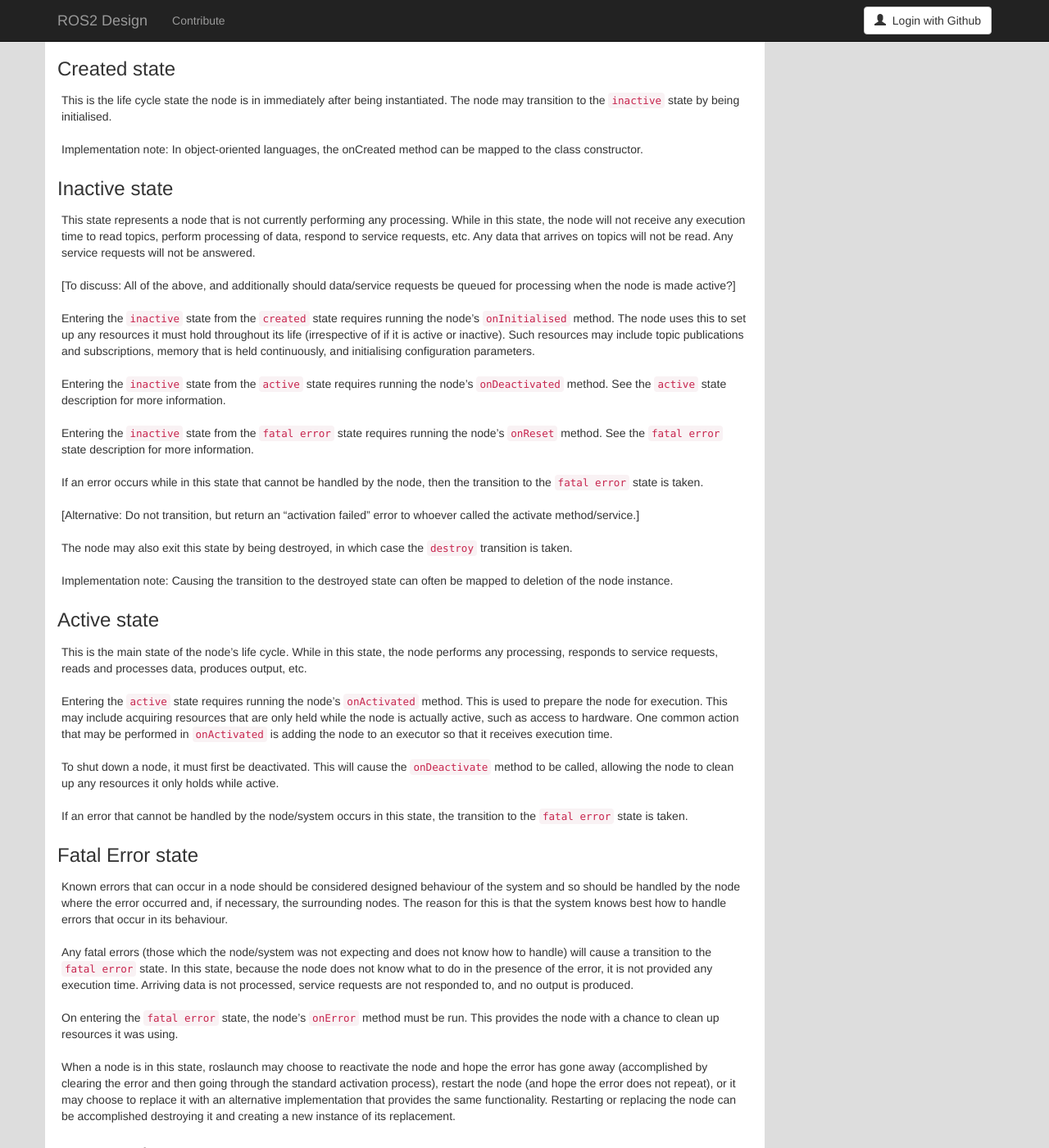
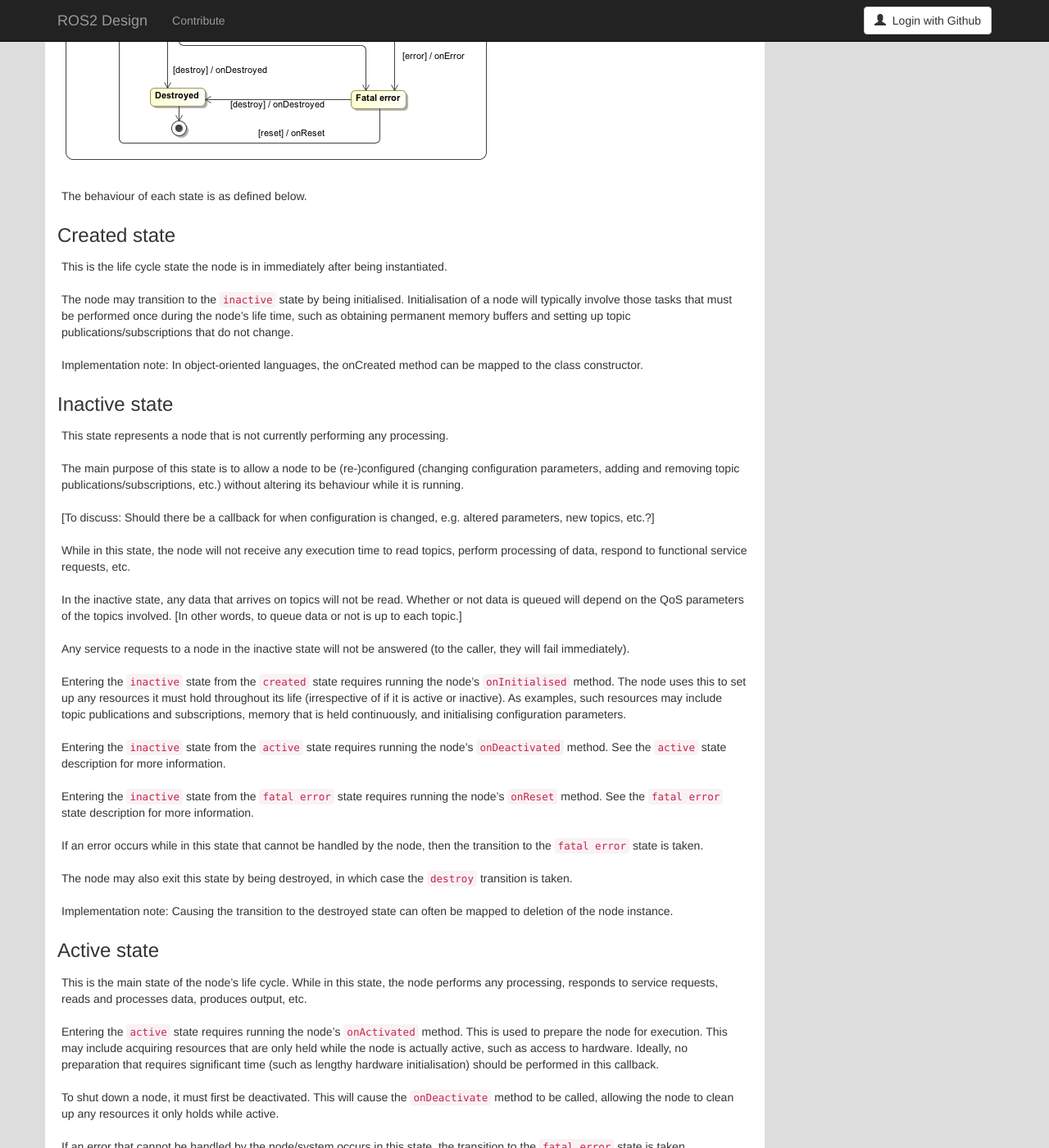
Before and after one commit to ros2/design, a Jekyll site: the page built from articles/node_lifecycle.md, in a window 1280 px wide and 1400 px high, scrolled down 869 px. Shown: the whole window at 82% size. Built offline with Jekyll 4.4.1, drawn with Linux system fonts in a browser that asks for light colours; nearby versions of some CDN libraries; some of the changed text lies outside the part shown.

Commit message:
Many changes as per pull request discussion

```diff
--- a/articles/node_lifecycle.md
+++ b/articles/node_lifecycle.md
@@ -2,11 +2,7 @@
 layout: default
 title: Managed nodes
 abstract:
-  This article describes the concept of a node with a managed life cycle. It
-  aims to document some of the options for supporting managed-life cycle nodes
-  in ROS 2. It has been written with consideration for the existing design of
-  the ROS 2 C++ client library, and in particular the current design of
-  executors.
+  This article describes the concept of a node with a managed life cycle. It aims to document some of the options for supporting managed-life cycle nodes in ROS 2. It has been written with consideration for the existing design of the ROS 2 C++ client library, and in particular the current design of executors.
 author: '[Geoffrey Biggs](https://github.com/gbiggs)'
 published: true
 ---
@@ -23,19 +19,18 @@
 
 ## Background
 
-A managed life cycle for nodes allows greater precision over the state of ROS
-system. It will allow roslaunch to have greater control over launching a ROS
-system, and in particular will allow roslaunch to ensure that all components
-have been instantiated correctly before it allows any component to begin
-executing its behaviour. It will also allow nodes to be restarted or replaced
-on-line.
+A managed life cycle for nodes allows greater precision over the state of ROS system. It will allow roslaunch to have greater control over launching a ROS system, and in particular will allow roslaunch to ensure that all components have been instantiated correctly before it allows any component to begin executing its behaviour. It will also allow nodes to be restarted or replaced on-line.
 
-The most important concept of this document is that a managed node presents a
-well-known interface, executes according to a well-known life cycle state
-machine, and otherwise can be considered a black box. This allows freedom to
-the node developer on how they provide the managed life cycle functionality,
-while also ensuring that any tools created for managing nodes can work with any
-compliant node.
+The most important concept of this document is that a managed node presents a known interface, executes according to a known life cycle state machine, and otherwise can be considered a black box. This allows freedom to the node developer on how they provide the managed life cycle functionality, while also ensuring that any tools created for managing nodes can work with any compliant node.
+
+
+## Glossary
+
+* Configuration: To alter aspects of a node's behaviour through known interfaces (services and topics). This includes setting parameters and connecting topics. Configuration may be performed multiple times during a node's life.
+* Initialise: To shift a node from the created state to the inactive state, during which the node is prepared for execution. For example, memory buffers can be allocated.
+* Activate: To shift a node from the inactive state to the active state. For example, internal variables can be re-initialised based on changed configuration parameters and hardware access may be obtained.
+* Deactivate: To shift a node from the active state to the inactive state. For example, hardware access may be relinquished.
+* Fatal error: An unforeseen error that cannot be handled by the robot application, requiring the node to be reset or destroyed.
 
 
 ## Life cycle
@@ -46,92 +41,57 @@
 
 ### Created state
 
-This is the life cycle state the node is in immediately after being
-instantiated. The node may transition to the `inactive` state by being
-initialised.
+This is the life cycle state the node is in immediately after being instantiated.
 
-Implementation note: In object-oriented languages, the onCreated method can be
-mapped to the class constructor.
+The node may transition to the `inactive` state by being initialised. Initialisation of a node will typically involve those tasks that must be performed once during the node's life time, such as obtaining permanent memory buffers and setting up topic publications/subscriptions that do not change.
+
+Implementation note: In object-oriented languages, the onCreated method can be mapped to the class constructor.
 
 ### Inactive state
 
 This state represents a node that is not currently performing any processing.
-While in this state, the node will not receive any execution time to read
-topics, perform processing of data, respond to service requests, etc. Any data
-that arrives on topics will not be read. Any service requests will not be
-answered.
 
-[To discuss: All of the above, and additionally should data/service requests be
-queued for processing when the node is made active?]
+The main purpose of this state is to allow a node to be (re-)configured (changing configuration parameters, adding and removing topic publications/subscriptions, etc.) without altering its behaviour while it is running.
 
-Entering the `inactive` state from the `created` state requires running the
-node's `onInitialised` method. The node uses this to set up any resources it
-must hold throughout its life (irrespective of if it is active or inactive).
-Such resources may include topic publications and subscriptions, memory that is
-held continuously, and initialising configuration parameters.
+[To discuss: Should there be a callback for when configuration is changed, e.g. altered parameters, new topics, etc.?]
 
-Entering the `inactive` state from the `active` state requires running the
-node's `onDeactivated` method. See the `active` state description for more
-information.
+While in this state, the node will not receive any execution time to read topics, perform processing of data, respond to functional service requests, etc.
 
-Entering the `inactive` state from the `fatal error` state requires running
-the node's `onReset` method. See the `fatal error` state description for more
-information.
+In the inactive state, any data that arrives on topics will not be read. Whether or not data is queued will depend on the QoS parameters of the topics involved. [In other words, to queue data or not is up to each topic.]
 
-If an error occurs while in this state that cannot be handled by the node, then
-the transition to the `fatal error` state is taken.
+Any service requests to a node in the inactive state will not be answered (to the caller, they will fail immediately).
 
-[Alternative: Do not transition, but return an "activation failed" error to
-whoever called the activate method/service.]
+Entering the `inactive` state from the `created` state requires running the node's `onInitialised` method. The node uses this to set up any resources it must hold throughout its life (irrespective of if it is active or inactive). As examples, such resources may include topic publications and subscriptions, memory that is held continuously, and initialising configuration parameters.
 
-The node may also exit this state by being destroyed, in which case the
-`destroy` transition is taken.
+Entering the `inactive` state from the `active` state requires running the node's `onDeactivated` method. See the `active` state description for more information.
 
-Implementation note: Causing the transition to the destroyed state can often be
-mapped to deletion of the node instance.
+Entering the `inactive` state from the `fatal error` state requires running the node's `onReset` method. See the `fatal error` state description for more information.
+
+If an error occurs while in this state that cannot be handled by the node, then the transition to the `fatal error` state is taken.
+
+The node may also exit this state by being destroyed, in which case the `destroy` transition is taken.
+
+Implementation note: Causing the transition to the destroyed state can often be mapped to deletion of the node instance.
 
 ### Active state
 
-This is the main state of the node's life cycle. While in this state, the node
-performs any processing, responds to service requests, reads and processes
-data, produces output, etc.
+This is the main state of the node's life cycle. While in this state, the node performs any processing, responds to service requests, reads and processes data, produces output, etc.
 
-Entering the `active` state requires running the node's `onActivated` method.
-This is used to prepare the node for execution. This may include acquiring
-resources that are only held while the node is actually active, such as access
-to hardware. One common action that may be performed in `onActivated` is adding
-the node to an executor so that it receives execution time.
+Entering the `active` state requires running the node's `onActivated` method. This is used to prepare the node for execution. This may include acquiring resources that are only held while the node is actually active, such as access to hardware. Ideally, no preparation that requires significant time (such as lengthy hardware initialisation) should be performed in this callback.
 
-To shut down a node, it must first be deactivated. This will cause the
-`onDeactivate` method to be called, allowing the node to clean up any resources
-it only holds while active.
+To shut down a node, it must first be deactivated. This will cause the `onDeactivate` method to be called, allowing the node to clean up any resources it only holds while active.
 
-If an error that cannot be handled by the node/system occurs in this state, the
-transition to the `fatal error` state is taken.
+If an error that cannot be handled by the node/system occurs in this state, the transition to the `fatal error` state is taken.
 
 ### Fatal Error state
 
-Known errors that can occur in a node should be considered designed behaviour
-of the system and so should be handled by the node where the error occurred
-and, if necessary, the surrounding nodes. The reason for this is that the
-system knows best how to handle errors that occur in its behaviour.
+Known errors that can occur in a node should be considered designed behaviour of the system and so should be handled by the node where the error occurred and, if necessary, the surrounding nodes. The reason for this is that the system knows best how to handle errors that occur in its behaviour.
 
-Any fatal errors (those which the node/system was not expecting and does not
-know how to handle) will cause a transition to the `fatal error` state. In this
-state, because the node does not know what to do in the presence of the error,
-it is not provided any execution time. Arriving data is not processed, service
-requests are not responded to, and no output is produced.
+Any fatal errors (those which the node/system was not expecting and does not know how to handle) will cause a transition to the `fatal error` state. In this state, because the node does not know what to do in the presence of the error, it is not provided any execution time. Arriving data is not processed, service requests are not responded to, and no output is produced.
 
-On entering the `fatal error` state, the node's `onError` method must be
-run. This provides the node with a chance to clean up resources it was using.
+On entering the `fatal error` state, the node's `onError` method must be executed. This provides the node with a chance to clean up resources it was using.
 
-When a node is in this state, roslaunch may choose to reactivate the node and
-hope the error has gone away (accomplished by clearing the error and then going
-through the standard activation process), restart the node (and hope the error
-does not repeat), or it may choose to replace it with an alternative
-implementation that provides the same functionality. Restarting or replacing
-the node can be accomplished destroying it and creating a new instance of its
-replacement.
+When a node is in this state, roslaunch may choose to reactivate the node and hope the error has gone away (accomplished by clearing the error and then going through the standard activation process), restart the node (and hope the error does not repeat), or it may choose to replace it with an alternative implementation that provides the same functionality. Restarting or replacing the node can be accomplished destroying it and creating a new instance of its replacement.
 
 ### Destroyed state
 
@@ -139,35 +99,24 @@
 
 A node must be deactivated before it can be destroyed.
 
-On entering this state, the node's `onDestroyed` method must be run. This is
-the node's last chance to clean up.
+On entering this state, the node's `onDestroyed` method must be run. This is the node's last chance to clean up.
 
-Implementation note: In object-oriented languages, the onDestroyed method can
-be mapped to the class destructor.
+Implementation note: In object-oriented languages, the onDestroyed method can be mapped to the class destructor.
 
 
 
 
 ## Interface
 
-A node must provide the messages and services defined in this section to
-qualify as a managed node. These services define the external interface of a
-managed node as seen by tools that perform the managing. As such, it should be
-possible to consider any object that provides these services correctly to be a
-managed node.
+A node must provide the messages and services defined in this section to qualify as a managed node. These services define the external interface of a managed node as seen by tools that perform the managing. As such, it should be possible to consider any object that provides these services correctly to be a managed node.
 
-Conversely, any object that provides these services but does not behave in the
-way defined in the life cycle state machine is malformed.
+Conversely, any object that provides these services but does not behave in the way defined in the life cycle state machine is malformed.
 
-These services may be provided via attributes and method calls (for local
-management) or via ROS messages and services (for remote management).
-In the case of providing a ROS middleware interface, specific topics must be
-used, and they should be placed in a suitable namespace.
+These services may be provided via attributes and method calls (for local management) or via ROS messages and topics/services (for remote management). In the case of providing a ROS middleware interface, specific topics must be used, and they should be placed in a suitable namespace.
 
 ### Initialisation
 
-The following service should be called to initialise the node. This service must
-be named `initialise`.
+The following service should be called to initialise the node. This service must be named `initialise`.
 
 {% raw %}
     ---
@@ -178,8 +127,7 @@
 
 ### Activation
 
-The following service should be called to activate the node. This service must
-be named `activate`.
+The following service should be called to activate the node. This service must be named `activate`.
 
 {% raw %}
     ---
@@ -190,8 +138,7 @@
 
 ### Deactivation
 
-The following service should be called to deactivate the node. This service
-must be named `deactivate`.
+The following service should be called to deactivate the node. This service must be named `deactivate`.
 
 {% raw %}
     ---
@@ -202,9 +149,7 @@
 
 ### Clearing the error state
 
-The following service should be called to clear the node's fatal error status.
-This is done when the node is to be re-activated in the hope that the error has
-gone away.
+The following service should be called to clear the node's fatal error status. This is done when the node is to be re-activated in the hope that the error has gone away. This service must be named `reset`.
 
 {% raw %}
     ---
@@ -213,75 +158,19 @@
 
 ### State reporting
 
-The following service should be called to query the current state of the node.
-The service must be named `get_state`.
+The following service should be called to query the current state of the node. The service must be named `get_state`.
 
 {% raw %}
     ---
-    int8 created=0
-    int8 inactive=1
-    int8 active=2
-    int8 error=3
-    int8 destroyed=4
+    int8 CREATED=0
+    int8 INACTIVE=1
+    int8 ACTIVE=2
+    int8 ERROR=3
+    int8 DESTROYED=4
 
     int8 state
 {% endraw %}
 
-The value of `state` must be one of the constants defined in the service
-definition.
+The value of `state` must be one of the constants defined in the service definition.
 
-
-## Composite nodes
-
-A composite node is a system-level concept of one node being made up of one or
-more other nodes as its implementation, rather than direct implementation using
-source code.
-
-It is conceivable that all child nodes in a composite node will be registered
-to a single Executor that is managed by the composite node. Such a design
-allows for grouping nodes into a single process, such as for control loops.
-(See the Executor examples on GitHub for an example of this.)
-
-A composite node should enforce its own life cycle state on all its children
-according to the following mapping:
-
-<table>
-    <tr><td>Composite state</td><td>Child state</td></tr>
-    <tr><td>Created</td><td>Created</td></tr>
-    <tr><td>Inactive</td><td>Inactive</td></tr>
-    <tr><td>Active</td><td>Active</td></tr>
-    <tr><td>Fatal error</td><td>Inactive</td></tr>
-    <tr><td>Destroyed</td><td>Destroyed</td></tr>
-</table>
-
-If the composite node suffers a fatal error, then its children must be
-deactivated.
-
-If one of the child nodes has suffered a fatal error, then the composite must
-be shifted to the `fatal error` state and all other child nodes shifted to the
-`inactive state`.
-
-## Composite node services
-
-Composite nodes should provide the following services to allow adding and
-removing children.
-
-### Add child
-
-A child component must be in the `inactive state` before it can be added.
-
-{% raw %}
-    string node_name
-    ---
-    bool success
-{% endraw %}
-
-### Remove child
-
-A child component must be in the `inactive state` before it can be destroyed.
-
-{% raw %}
-    string node_name
-    ---
-    bool success
-{% endraw %}
+A topic should be provided to broadcast the new life cycle state when it changes. This topic must be latched. The topic must be named `current_state`
```
